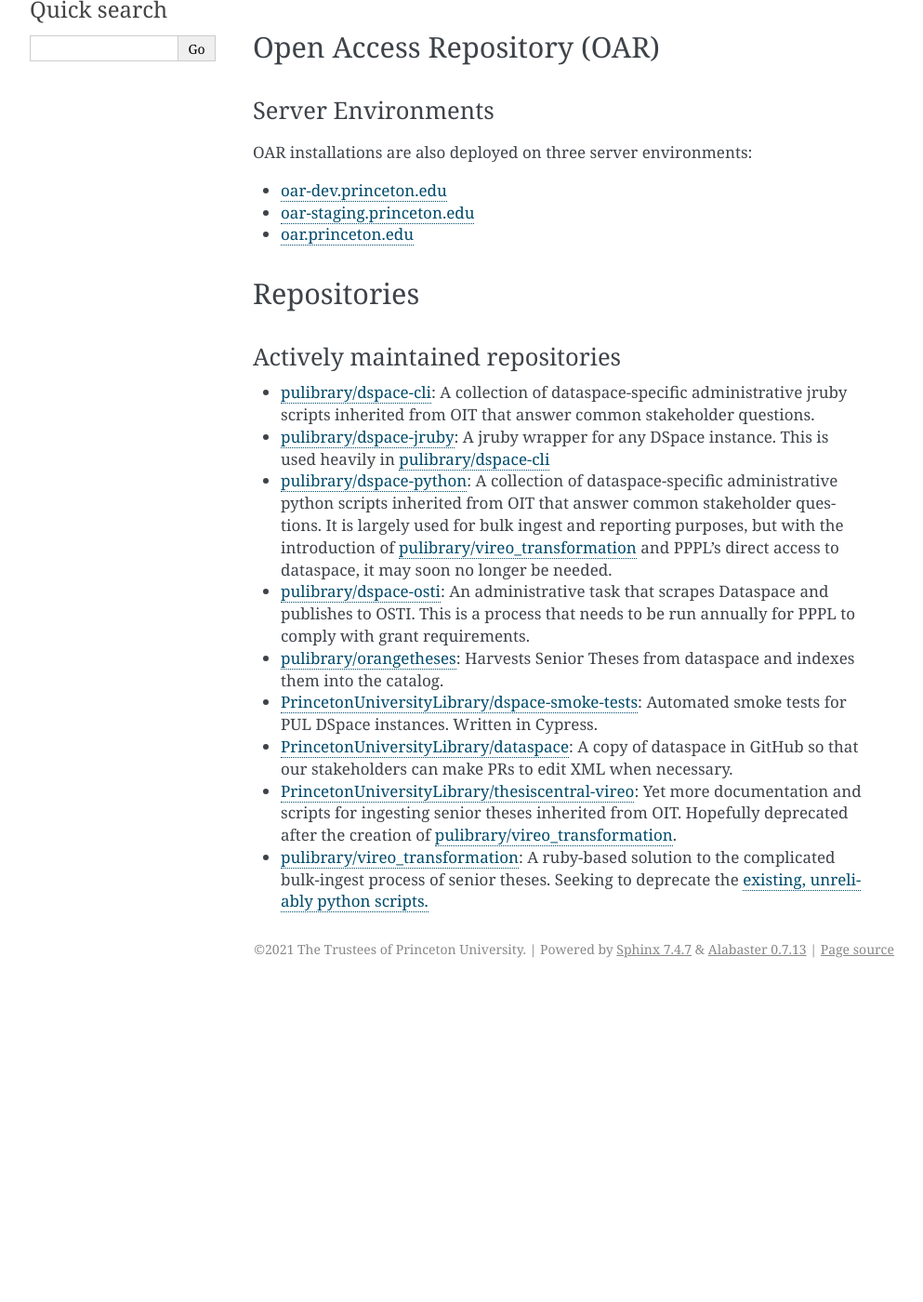
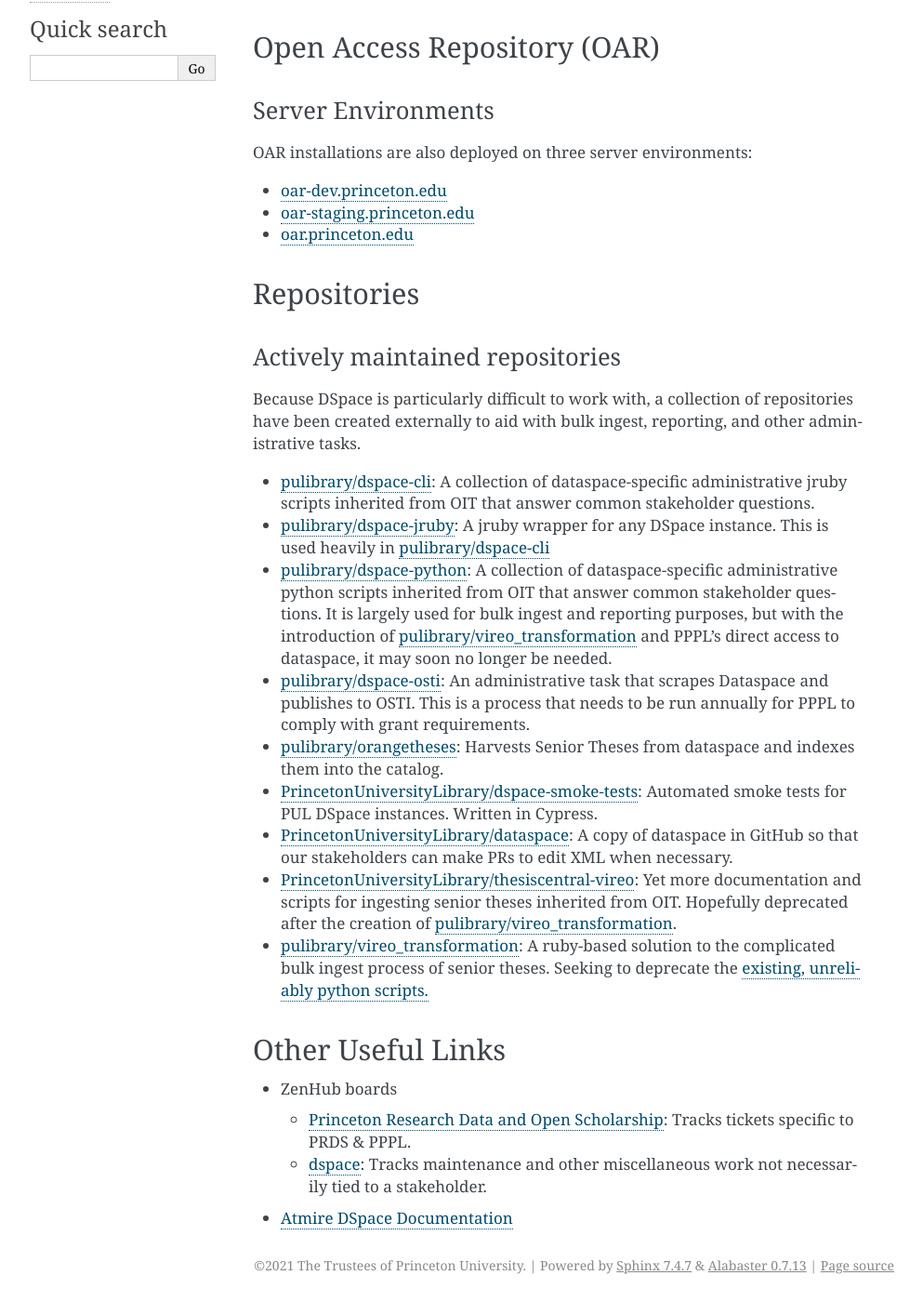
Before and after one commit to pulibrary/dspace-development, a Sphinx documentation site: the page built from docs/getting_started.md, in a window 1280 px wide and 1400 px high, scrolled down 588 px. Shown: the whole window at 93% size, without its empty margins (148-1141 px from the left). Built offline with Sphinx 7.4.7, drawn with Linux system fonts in a browser that asks for light colours; before the commit the page ends 1648 px from its top, so only the background shows below that.

Commit message:
Add Zenhub board links

```diff
--- a/docs/getting_started.md
+++ b/docs/getting_started.md
@@ -25,6 +25,9 @@
 
 ### Actively maintained repositories
 
+Because DSpace is particularly difficult to work with, a collection of repositories
+have been created externally to aid with bulk ingest, reporting, and other administrative tasks.
+
 - [pulibrary/dspace-cli](https://github.com/pulibrary/dspace-cli): A collection of dataspace-specific administrative jruby scripts inherited from OIT that answer common stakeholder questions.
 - [pulibrary/dspace-jruby](https://github.com/pulibrary/dspace-jruby): A jruby wrapper for any DSpace instance. This is used heavily in [pulibrary/dspace-cli](https://github.com/pulibrary/dspace-cli)
 - [pulibrary/dspace-python](https://github.com/pulibrary/dspace-python): A collection of dataspace-specific administrative python scripts inherited from OIT that answer common stakeholder questions. It is largely used for bulk ingest and reporting purposes, but with the introduction of [pulibrary/vireo_transformation](https://github.com/pulibrary/vireo_transformation) and PPPL's direct access to dataspace, it may soon no longer be needed.
@@ -33,4 +36,11 @@
 - [PrincetonUniversityLibrary/dspace-smoke-tests](https://github.com/PrincetonUniversityLibrary/dspace-smoke-tests): Automated smoke tests for PUL DSpace instances. Written in Cypress.
 - [PrincetonUniversityLibrary/dataspace](https://github.com/PrincetonUniversityLibrary/dataspace): A copy of dataspace in GitHub so that our stakeholders can make PRs to edit XML when necessary.
 - [PrincetonUniversityLibrary/thesiscentral-vireo](https://github.com/PrincetonUniversityLibrary/thesiscentral-vireo): Yet more documentation and scripts for ingesting senior theses inherited from OIT. Hopefully deprecated after the creation of [pulibrary/vireo_transformation](https://github.com/pulibrary/vireo_transformation).
-- [pulibrary/vireo_transformation](https://github.com/pulibrary/vireo_transformation): A ruby-based solution to the complicated bulk-ingest process of senior theses. Seeking to deprecate the [existing, unreliably python scripts.](https://github.com/pulibrary/dspace-python/tree/main/thesiscentral-vireo/dataspace/python)
+- [pulibrary/vireo_transformation](https://github.com/pulibrary/vireo_transformation): A ruby-based solution to the complicated bulk ingest process of senior theses. Seeking to deprecate the [existing, unreliably python scripts.](https://github.com/pulibrary/dspace-python/tree/main/thesiscentral-vireo/dataspace/python)
+
+## Other Useful Links
+
+- ZenHub boards
+    - [Princeton Research Data and Open Scholarship](https://app.zenhub.com/workspaces/princeton-research-data-and-open-scholarship-5f7cda0ead420200130e165f/board): Tracks tickets specific to PRDS & PPPL.
+    - [dspace](https://app.zenhub.com/workspaces/dspace-5eab07f305a942a2a8b38790/board?repos=260288351): Tracks maintenance and other miscellaneous work not necessarily tied to a stakeholder.
+- [Atmire DSpace Documentation](https://docs.google.com/document/d/1Q-SsrBPG2Bv526I_6hgjeOb9n3HTRegtyAakPMt-l54/edit)
```
